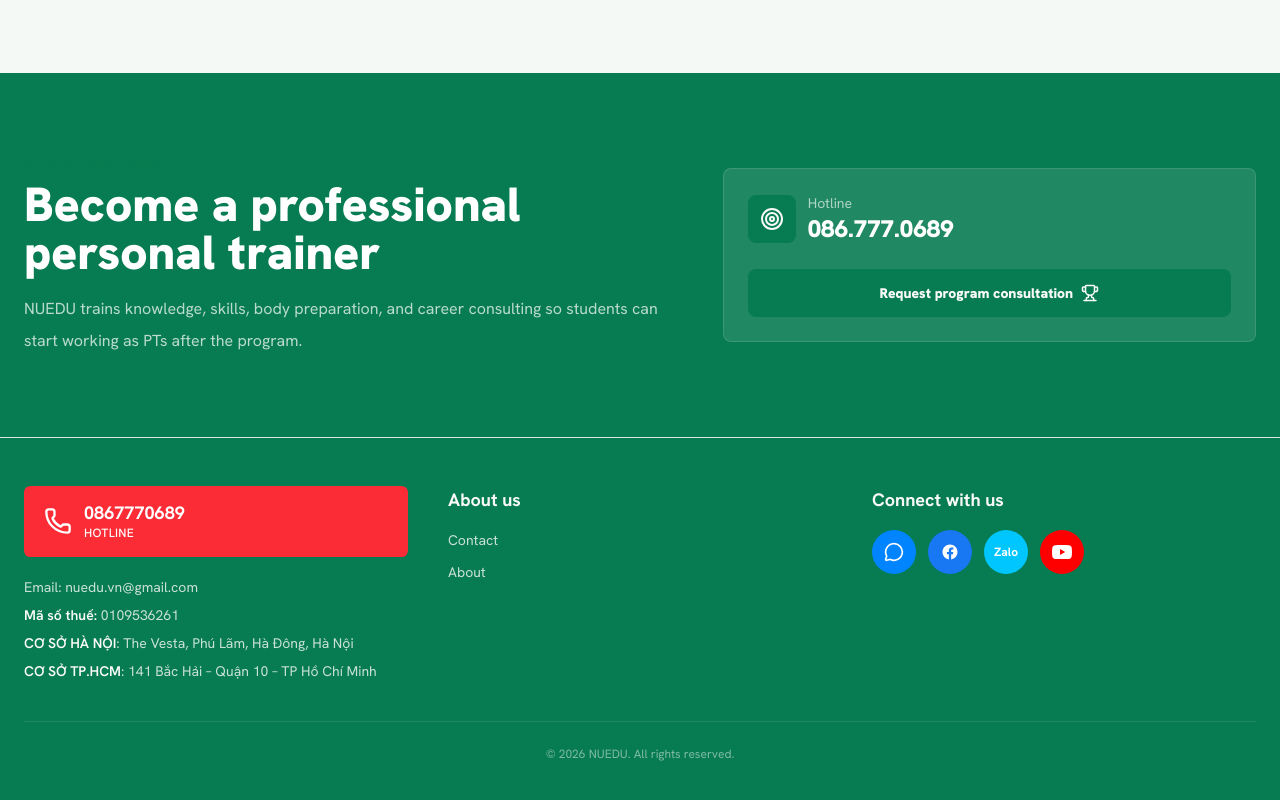
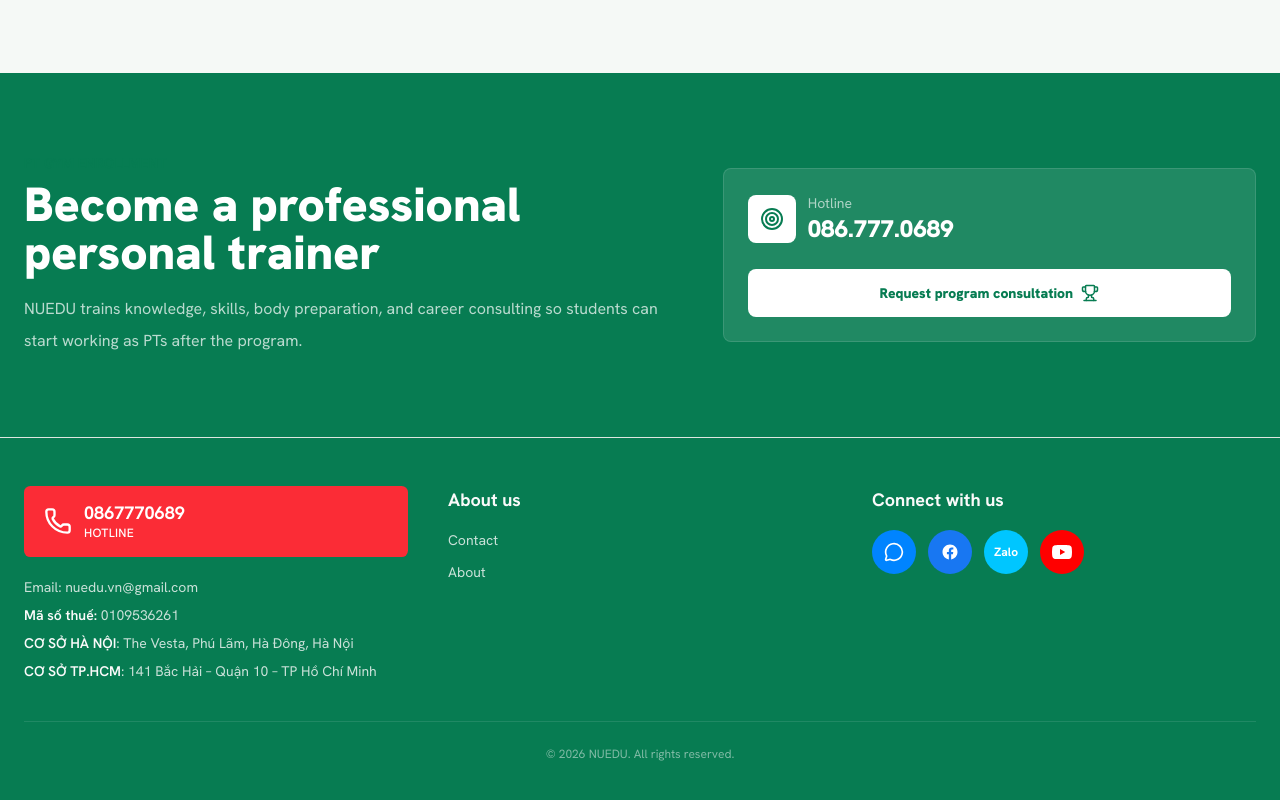
Before and after one commit to truongndnuce/nuedu, a Next.js app: page /en in a window 1280 px wide. Shown: the part 4865-5665 px from the top of the page. Built offline with nearby package versions, Linux system fonts and the light colour scheme; no server answers.

Commit message:
update footer background

```diff
--- a/src/app/[locale]/(public)/page.tsx
+++ b/src/app/[locale]/(public)/page.tsx
@@ -283,7 +283,7 @@ export default async function HomePage() {
           </Reveal>
           <Reveal delay={120} className="rounded-lg border border-white/12 bg-white/10 p-6">
             <div className="flex items-center gap-3">
-              <div className="flex h-12 w-12 items-center justify-center rounded-lg bg-accent text-accent-foreground">
+              <div className="flex h-12 w-12 items-center justify-center rounded-lg bg-white text-primary">
                 <Target size={24} aria-hidden="true" />
               </div>
               <div>
@@ -293,7 +293,7 @@ export default async function HomePage() {
             </div>
             <Link
               href={`/${locale}/about`}
-              className="mt-6 inline-flex min-h-12 w-full items-center justify-center gap-2 rounded-lg bg-accent px-5 text-sm font-black text-accent-foreground transition-all hover:-translate-y-0.5 hover:bg-accent/90"
+              className="mt-6 inline-flex min-h-12 w-full items-center justify-center gap-2 rounded-lg bg-white px-5 text-sm font-black text-primary transition-all hover:-translate-y-0.5 hover:bg-white/90"
             >
               {locale === "vi" ? "Đăng ký tư vấn khóa học" : "Request program consultation"}
               <Trophy size={18} aria-hidden="true" />
```
